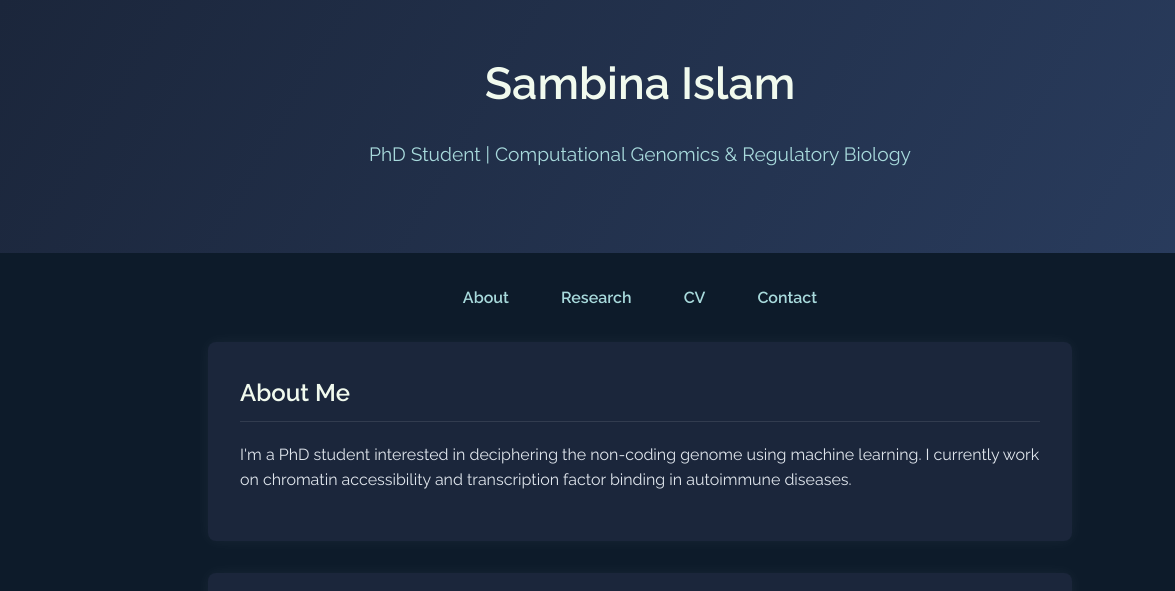
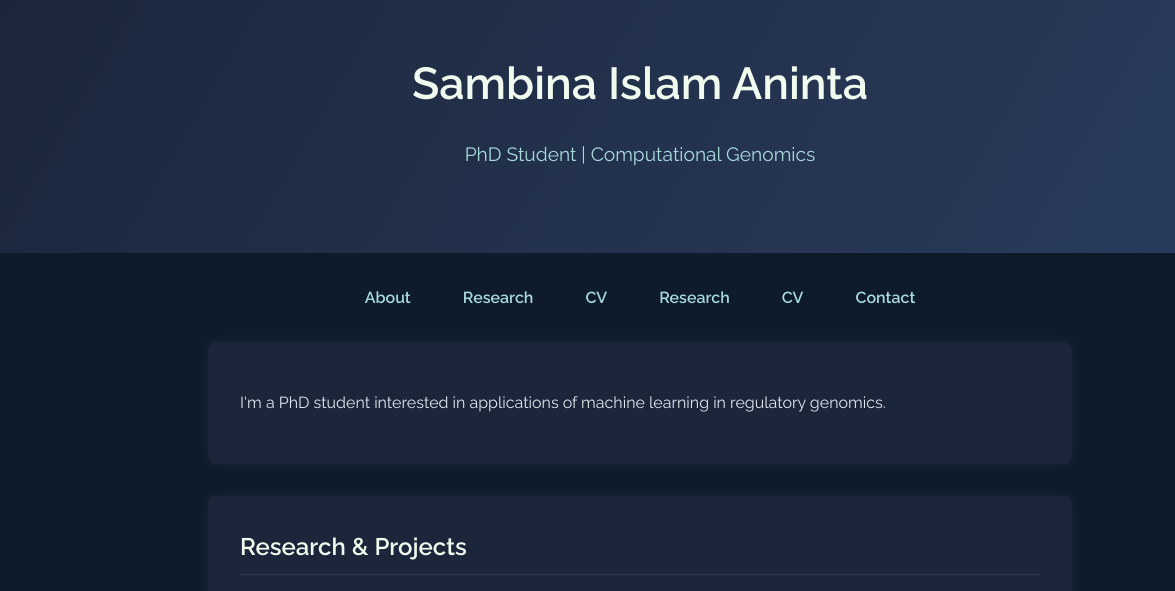
Before and after one commit to saninta0212/saninta0212.github.io, a plain HTML site: page index.html in a window 1280 px wide. Shown: the top 591 px of the page, 0-1175 px from the left. Drawn offline with Linux system fonts and the light colour scheme.

Commit message:
Update index.html

```diff
--- a/index.html
+++ b/index.html
@@ -3,7 +3,7 @@
 <head>
   <meta charset="UTF-8" />
   <meta name="viewport" content="width=device-width, initial-scale=1.0"/>
-  <title>Sambina Islam Aninta| Computational Genomics</title>
+  <title>Sambina</title>
   <link href="https://fonts.googleapis.com/css2?family=Raleway:wght@400;600&display=swap" rel="stylesheet">
   <style>
     :root {
@@ -108,23 +108,23 @@
 <body>
 
 <header>
-  <h1>Sambina Islam</h1>
-  <p>PhD Student | Computational Genomics & Regulatory Biology</p>
+  <h1>Sambina Islam Aninta</h1>
+  <p>PhD Student | Computational Genomics</p>
   <img src="https://upload.wikimedia.org/wikipedia/commons/e/e4/DNA_icon.svg" alt="DNA icon" class="dna" />
 </header>
 
 <nav>
-  <a href="#about">About</a>
+  <a href="#home">About</a>
+  <a href="#news">Research</a>
+  <a href="#publications">CV</a>
   <a href="#research">Research</a>
   <a href="#cv">CV</a>
   <a href="#contact">Contact</a>
 </nav>
 
-<section id="about">
-  <h2>About Me</h2>
+<section id="home">
   <p>
-    I'm a PhD student interested in deciphering the non-coding genome using machine learning.
-    I currently work on chromatin accessibility and transcription factor binding in autoimmune diseases.
+    I'm a PhD student interested in applications of machine learning in regulatory genomics.
   </p>
 </section>
 
```
